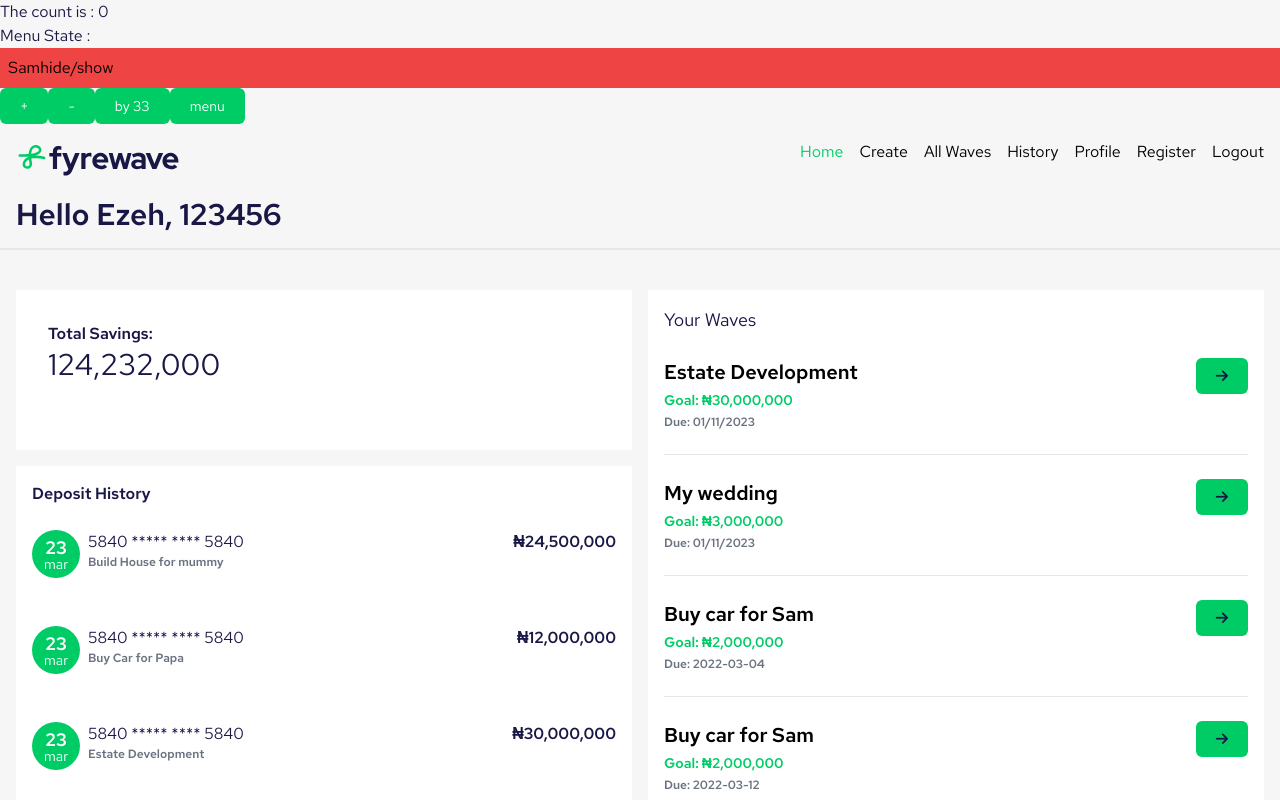
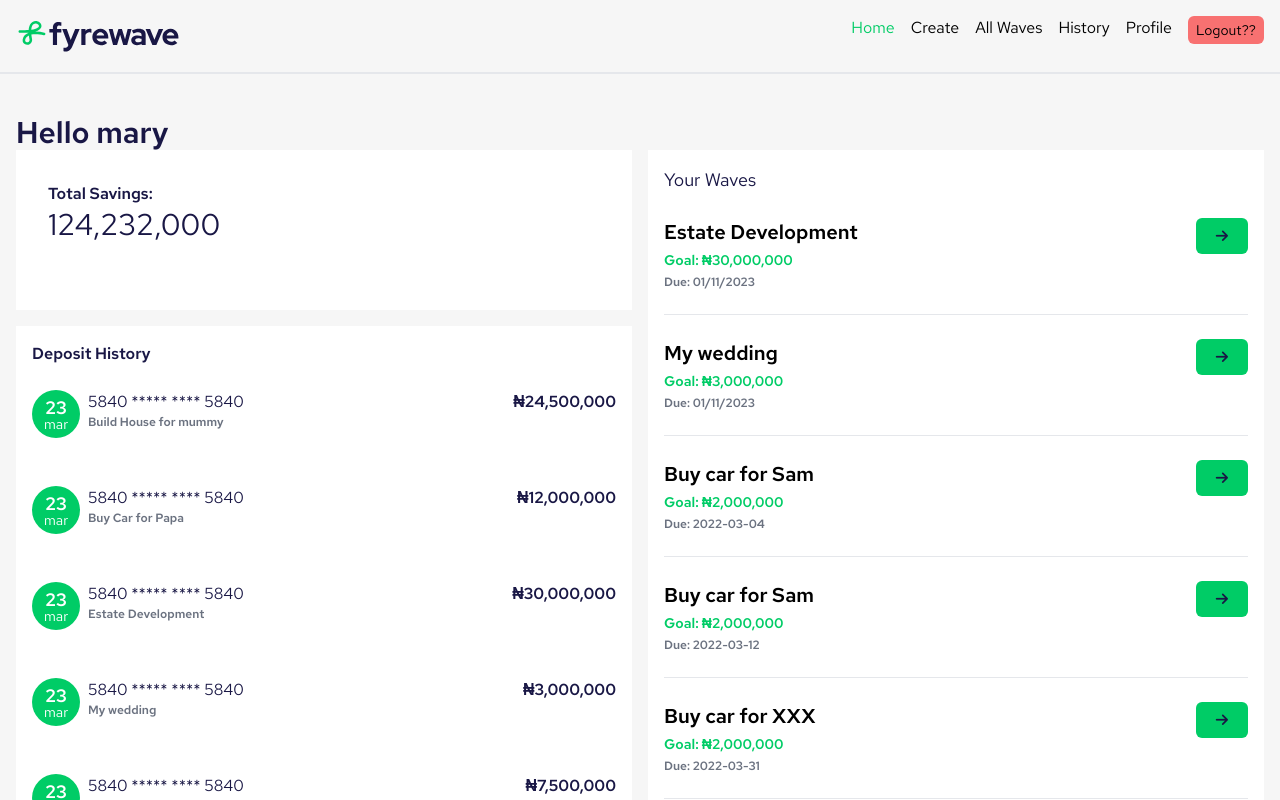
Before and after one commit to FyreWave/front-wave, a React (Vite) app: page / in a window 1280 px wide. Shown: the top 800 px of the page. Built offline with nearby package versions, Linux system fonts and the light colour scheme; data requests are answered from the project's data file.

Commit message:
implemented route authentication

```diff
--- a/src/Layout/HeaderNavigation.tsx
+++ b/src/Layout/HeaderNavigation.tsx
@@ -1,13 +1,10 @@
 import { useState } from "react";
 import NavigationLinks from "../components/NavigationLinks";
 import { Link, useLocation } from "react-router-dom";
+import { useSelector } from "react-redux";
+import { RootState } from "../redux/store";
 
 const HeaderNavigation = () => {
-  // let name = "Ezeh";
-
-  const [name, setName] = useState("Ezeh");
-  const [amount, setAmount] = useState(123456);
-
   return (
     <div>
       <nav className="border-b-2 py-4 px-4">
@@ -33,12 +30,6 @@ const HeaderNavigation = () => {
           </Link>
           <NavigationLinks />
         </div>
-        <div className="pt-4">
-          <h1 className=" big-title">
-            Hello {name}, {amount}
-          </h1>
-          <h1>{}</h1>
-        </div>
       </nav>
     </div>
   );
--- /dev/null
+++ b/src/Layout/ProtectedLayouts.tsx
@@ -0,0 +1,20 @@
+import { useNavigate, Outlet } from "react-router-dom";
+import { useSelector } from "react-redux";
+import { RootState } from "../redux/store";
+import { useEffect } from "react";
+
+const ProtectedLayouts = () => {
+  const navigate = useNavigate();
+
+  const isLoggedIn = useSelector((state: RootState) => state.user.username);
+
+  useEffect(() => {
+    if (!isLoggedIn) {
+      navigate("auth/login");
+    }
+  }, [isLoggedIn]);
+
+  return <Outlet />;
+};
+
+export default ProtectedLayouts;
--- a/src/Layout/ProtectedRoutes.tsx
+++ b/src/Layout/ProtectedRoutes.tsx
@@ -8,6 +8,9 @@ import RegisterPage from "../Pages/RegisterPage";
 import WaveDetailsPage from "../Pages/WaveDetailsPage";
 import React from "react";
 import HeaderNavigation from "./HeaderNavigation";
+import ProtectedLayouts from "./ProtectedLayouts";
+import FooterArea from "./FooterArea";
+import NotFoundPage from "../Pages/NotFoundPage";
 
 const ProtectedRoutes = () => {
   return (
@@ -15,17 +18,22 @@ const ProtectedRoutes = () => {
       <HeaderNavigation />
       <div className="container mx-auto px-4">
         <Routes>
-          <Route path="/" element={<HomeDashboard />} />
+          <Route path="/" element={<ProtectedLayouts />}>
             <Route path="/create" element={<CreateWavePage />} />
             <Route path="/profile" element={<ProfilePage />}>
               <Route index element={<PersonalInfo />} />
               <Route path="security" element={<SecurityPage />} />
               <Route path="personal" element={<PersonalInfo />} />
             </Route>
+            <Route path="view-wave/:waveId" element={<WaveDetailsPage />} />
 
-          <Route path="view-wave/:waveId" element={<WaveDetailsPage />} />
+            <Route index element={<HomeDashboard />} />
+          </Route>
+          <Route path="*" element={<NotFoundPage />} />
         </Routes>
       </div>
+
+      <FooterArea />
     </>
   );
 };
--- a/src/Pages/App.tsx
+++ b/src/Pages/App.tsx
@@ -2,75 +2,16 @@ import React, { useEffect, useState } from "react";
 import { Route, Routes, useLocation } from "react-router-dom";
 import HomeDashboard from "./HomeDashboard";
 import SideBar from "../components/SideBar";
-import HeaderNavigation from "../Layout/HeaderNavigation";
-import CreateWavePage from "./createWavePage";
-import FooterArea from "../Layout/FooterArea";
-import WaveDetailsPage from "./WaveDetailsPage";
+
 import NotFoundPage from "./NotFoundPage";
-import RegisterPage from "./RegisterPage";
-import ProfilePage from "./ProfilePage";
-import SecurityPage from "./profile/SecurityPage";
-import PersonalInfo from "./profile/PersonalInfo";
-import { useDispatch, useSelector } from "react-redux";
-import {
-  decrement,
-  increment,
-  incrementByAmount,
-  toggleMenu,
-} from "../redux/counter";
-import { RootState } from "../redux/store";
+
 import ProtectedRoutes from "../Layout/ProtectedRoutes";
 import AuthRoutes from "../Layout/AuthRoutes";
+import ReduxTestComponents from "../components/ReduxTestComponents";
 
 function App() {
-  const count = useSelector((state: RootState) => state.counter.counter);
-  const menuState = useSelector((state: RootState) => state.counter.menuState);
-  const username = useSelector((state: RootState) => state.counter.username);
-  const dispatch = useDispatch();
-  const location = useLocation();
-  const [isFullScreen, setFullScreen] = useState(false);
-
-  useEffect(() => {
-    if (location.pathname === "/register") {
-      setFullScreen(true);
-    } else {
-      setFullScreen(false);
-    }
-  });
   return (
     <div className="App">
-      <div>
-        <h1>The count is : {count}</h1>
-        <h1>Menu State : {menuState}</h1>
-
-        {menuState && (
-          <div className="bg-red-500 p-2"> {username}hide/show</div>
-        )}
-        <button
-          className="regular-button"
-          onClick={() => dispatch(increment())}
-        >
-          +
-        </button>
-        <button
-          className="regular-button"
-          onClick={() => dispatch(decrement())}
-        >
-          -
-        </button>
-        <button
-          className="regular-button"
-          onClick={() => dispatch(incrementByAmount(22))}
-        >
-          by 33
-        </button>
-        <button
-          className="regular-button"
-          onClick={() => dispatch(toggleMenu())}
-        >
-          menu
-        </button>
-      </div>
       <div className="flex">
         <div className=" hidden">
           <div className="">
@@ -89,7 +30,6 @@ function App() {
           </div>
         </div>
       </div>
-      {!isFullScreen && <FooterArea />}
     </div>
   );
 }
--- a/src/Pages/HomeDashboard.tsx
+++ b/src/Pages/HomeDashboard.tsx
@@ -1,8 +1,12 @@
 import DepositHistoryComponent from "../components/DepositHistoryComponent";
 import WavesComponent from "../components/waveComponents/WavesComponent";
 import { $axios } from "../http/http.Service";
+import { useSelector } from "react-redux";
+import { RootState } from "../redux/store";
 
 const HomeDashboard = () => {
+  const username = useSelector((state: RootState) => state.user.username);
+
   const testAxios = () => {
     $axios.get("/waves").then((res) => {
       console.log(res, "here");
@@ -15,6 +19,8 @@ const HomeDashboard = () => {
     <div>
       <div className="pt-10">
         <div>
+          <h1 className=" big-title">Hello {username}</h1>
+
           <div className="grid md:grid-cols-2 gap-x-4">
             <div className="">
               <div className="Dashboard-tile h-40">
--- a/src/Pages/RegisterPage.tsx
+++ b/src/Pages/RegisterPage.tsx
@@ -16,11 +16,11 @@ const RegisterPage = () => {
               <div>
                 <label
                   htmlFor="mobile"
-                  className="block text-sm text-center mt-8 text-gray-700"
+                  className="block text-sm mt-8 text-gray-700"
                 >
                   Enter your phone number
                 </label>
-                <div className="mt-8">
+                <div className="">
                   <input
                     name="phonenumber"
                     type="text"
@@ -35,7 +35,7 @@ const RegisterPage = () => {
                 <div>
                   <button
                     type="submit"
-                    className="flex justify-center px-8 py-2 mt-4 border border-transparent rounded-md shadow-sm text-sm font-medium text-white bg-primary-500 hover:bg-primary-900 focus:outline-none focus:ring-2 focus:ring-offset-2 focus:ring-indigo-500"
+                    className="flex justify-center px-8 py-2 mt-4 border border-transparent rounded-md shadow-sm text-sm font-medium text-white bg-primary-500 hover:bg-primary-900 focus:outline-none focus:ring-2 focus:ring-offset-2 focus:ring-secondary-500"
                   >
                     Get OPT
                   </button>
--- a/src/components/NavigationLinks.tsx
+++ b/src/components/NavigationLinks.tsx
@@ -1,16 +1,30 @@
 import { Link, NavLink } from "react-router-dom";
 import { text } from "stream/consumers";
+import { useSelector } from "react-redux";
+import { RootState } from "../redux/store";
 
 const NavigationLinks = () => {
+  const isLoggedIn = useSelector((state: RootState) => state.user.username);
+
   return (
-    <div className="space-x-4">
+    <div className="flex space-x-4">
       <NavLink to="/">Home</NavLink>
       <Link to="/create">Create</Link>
       <NavLink to="/create">All Waves</NavLink>
       <NavLink to="/create">History</NavLink>
       <NavLink to="/profile">Profile</NavLink>
-      <NavLink to="/register">Register</NavLink>
-      <Link to="/create">Logout</Link>
+      {isLoggedIn ? (
+        <div>
+          <button className="bg-red-400 rounded-md px-2 text-sm p-1">
+            Logout??
+          </button>
+        </div>
+      ) : (
+        <div className="flex space-x-4">
+          <NavLink to="auth/login">Login</NavLink>
+          <NavLink to="/auth/register">Register</NavLink>
+        </div>
+      )}
     </div>
   );
 };
--- /dev/null
+++ b/src/components/ReduxTestComponents.tsx
@@ -0,0 +1,56 @@
+import {
+  decrement,
+  increment,
+  incrementByAmount,
+  toggleMenu,
+} from "../redux/counter";
+import React from "react";
+import { useDispatch, useSelector } from "react-redux";
+import { RootState } from "../redux/store";
+
+const ReduxTestComponents = () => {
+  const count = useSelector((state: RootState) => state.counter.counter);
+  const menuState = useSelector((state: RootState) => state.counter.menuState);
+  const username = useSelector((state: RootState) => state.counter.username);
+  const dispatch = useDispatch();
+  return (
+    <div>
+      <h1>Redux Test Components</h1>
+
+      <div>
+        <h1>The count is : {count}</h1>
+        <h1>Menu State : {menuState}</h1>
+
+        {menuState && (
+          <div className="bg-red-500 p-2"> {username}hide/show</div>
+        )}
+        <button
+          className="regular-button"
+          onClick={() => dispatch(increment())}
+        >
+          +
+        </button>
+        <button
+          className="regular-button"
+          onClick={() => dispatch(decrement())}
+        >
+          -
+        </button>
+        <button
+          className="regular-button"
+          onClick={() => dispatch(incrementByAmount(22))}
+        >
+          by 33
+        </button>
+        <button
+          className="regular-button"
+          onClick={() => dispatch(toggleMenu())}
+        >
+          menu
+        </button>
+      </div>
+    </div>
+  );
+};
+
+export default ReduxTestComponents;
--- a/src/redux/counter.ts
+++ b/src/redux/counter.ts
@@ -8,7 +8,7 @@ export interface CounterState {
 
 const initialState: CounterState = {
   counter: 0,
-  menuState: true,
+  menuState: false,
   username: "Sam",
 };
 
--- a/src/redux/store.ts
+++ b/src/redux/store.ts
@@ -1,9 +1,12 @@
 import { configureStore } from "@reduxjs/toolkit";
 import counterReducer from "./counter";
+
+import userReducer from "./user";
 
 export const store = configureStore({
   reducer: {
     counter: counterReducer,
+    user: userReducer,
   },
 });
 
--- /dev/null
+++ b/src/redux/user.ts
@@ -0,0 +1,27 @@
+import { createSlice, PayloadAction } from "@reduxjs/toolkit";
+
+export interface UserState {
+  username: string;
+}
+
+const initialState: UserState = {
+  username: "mary",
+};
+
+export const userSlice = createSlice({
+  name: "user",
+  initialState,
+  reducers: {
+    login: (state, action: PayloadAction<string>) => {
+      state.username = action.payload;
+    },
+    logOut: (state) => {
+      state.username = "";
+    },
+  },
+});
+
+// Action creators are generated for each case reducer function
+export const { login, logOut } = userSlice.actions;
+
+export default userSlice.reducer;
```
Also changed, not shown: src/Pages/LoginPage.tsx (+15 -6 lines). Lines whose indentation alone changed are shown as unchanged.
